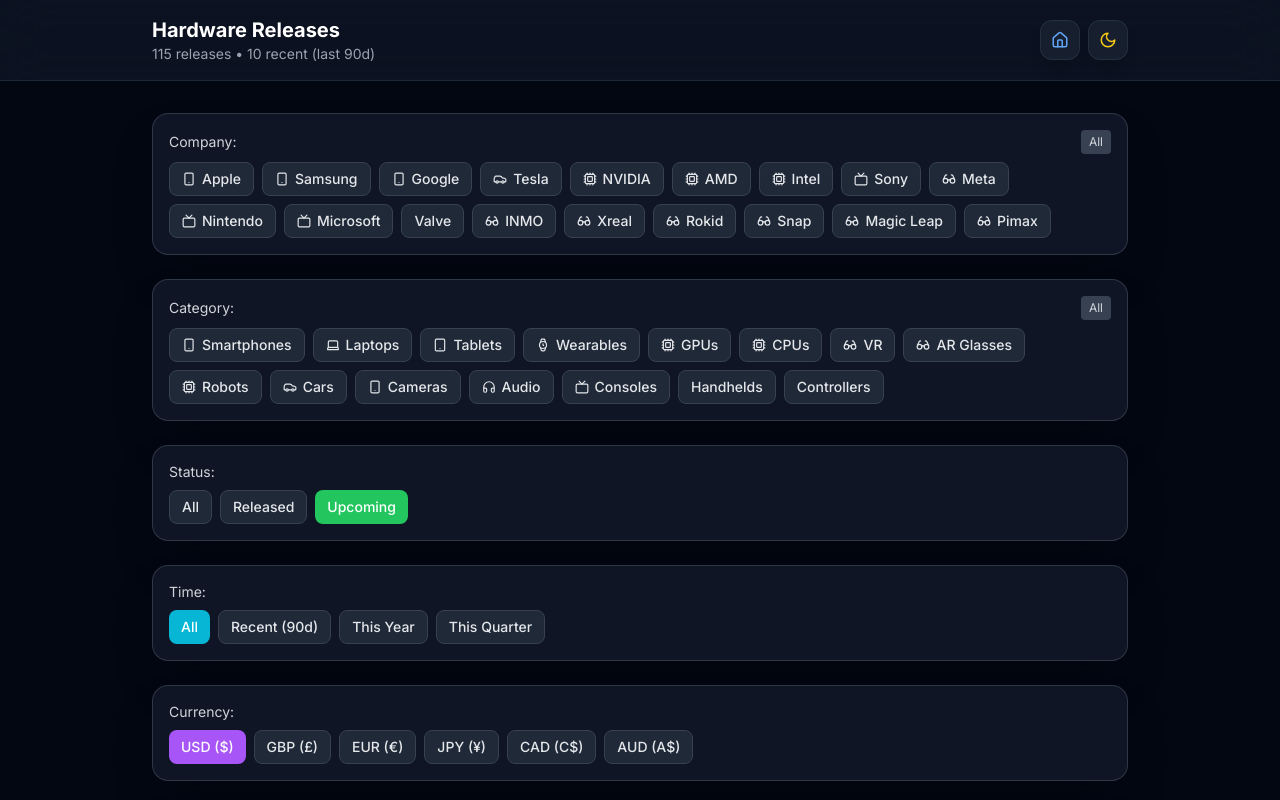
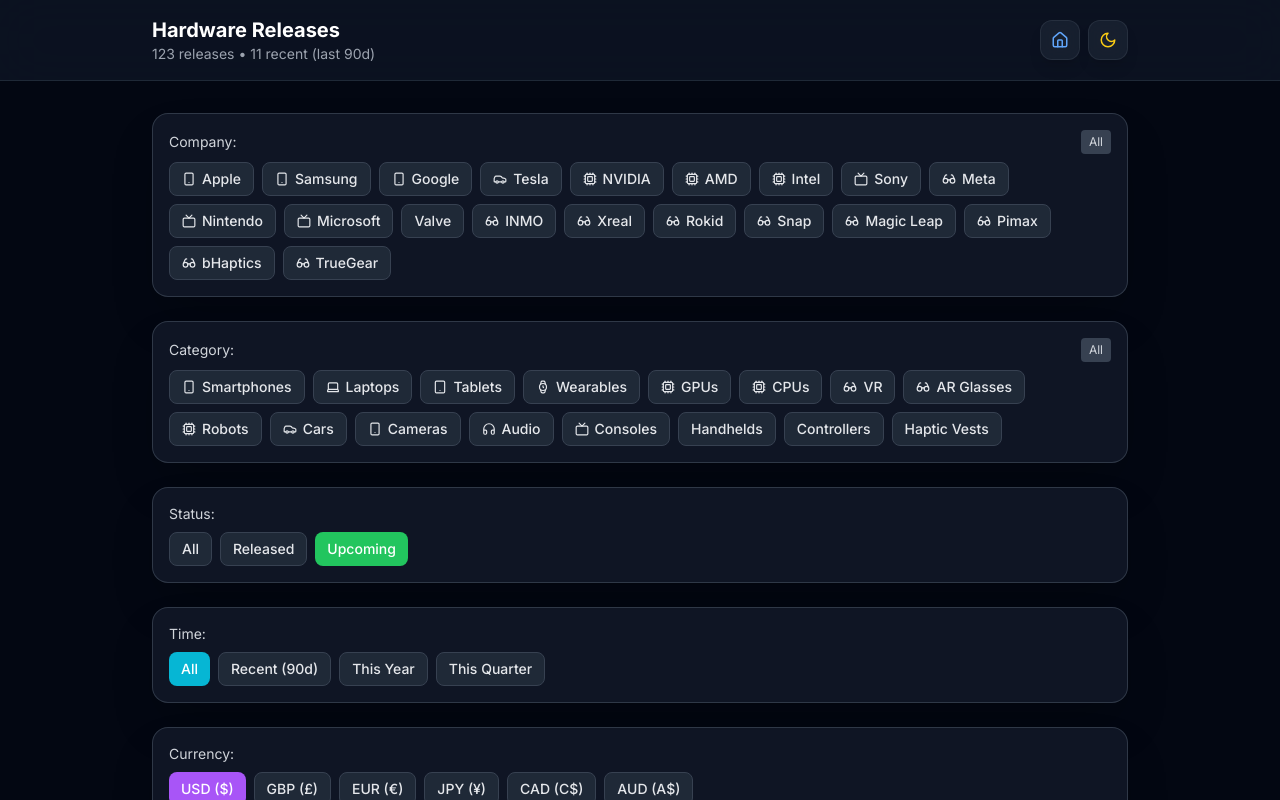
Before and after one commit to benjaminjob1/hardware-releases-dashboard, a Next.js app: page / in a window 1280 px wide. Shown: the top 800 px of the page. Built offline with nearby package versions, Linux system fonts and the light colour scheme.

Commit message:
Add bHaptics and TrueGear haptic vests

```diff
--- a/src/app/page.tsx
+++ b/src/app/page.tsx
@@ -49,6 +49,8 @@
   { id: 'snap', label: 'Snap' },
   { id: 'magic-leap', label: 'Magic Leap' },
   { id: 'pimax', label: 'Pimax' },
+  { id: 'bhaptics', label: 'bHaptics' },
+  { id: 'truegear', label: 'TrueGear' },
 ];
 
 const allTypes = [
@@ -68,6 +70,7 @@
   { id: 'console', label: 'Consoles' },
   { id: 'handheld', label: 'Handhelds' },
   { id: 'controller', label: 'Controllers' },
+  { id: 'haptic', label: 'Haptic Vests' },
 ];
 
 const categoryIcons: Record<string, React.ReactNode> = {
@@ -88,6 +91,8 @@
   snap: <Glasses size={14} />,
   'magic-leap': <Glasses size={14} />,
   pimax: <Glasses size={14} />,
+  bhaptics: <Glasses size={14} />,
+  truegear: <Glasses size={14} />,
 };
 
 const typeIcons: Record<string, React.ReactNode> = {
@@ -458,6 +463,58 @@
       { label: 'Pimax Store', url: 'https://pimax.com/products/pimax-crystal', type: 'official' },
     ],
     specs: { 'Resolution': '2880x2880 per eye', 'FOV': '105° HFOV', 'PPD': '35 PPD', 'Refresh': '72/90/120Hz', 'Panel': 'QLED', 'Eye Tracking': 'Tobii', 'Tracking': 'Lighthouse or Inside-Out' }
+  },
+
+  // bHaptics Haptic Vests
+  { id: 'bh1', name: 'bHaptics TactSuit X40', description: 'Flagship full-body haptic vest with 40 motors', date: '2024', dateObj: new Date('2024-06-01'), status: 'Released', confirmationLevel: 'official', category: 'bhaptics', type: 'haptic', priceRange: '$1,299-1,499',
+    sources: [
+      { label: 'bHaptics', url: 'https://www.bhaptics.com/', type: 'official' },
+    ],
+    specs: { 'Motors': '40', 'Compatibility': 'PCVR, Meta Quest', 'Wireless': 'Yes', 'Weight': '~2.5kg', 'Games': '250+' }
+  },
+  { id: 'bh2', name: 'bHaptics TactSuit X16', description: 'Lightweight haptic vest with 16 motors', date: '2024', dateObj: new Date('2024-06-01'), status: 'Released', confirmationLevel: 'official', category: 'bhaptics', type: 'haptic', priceRange: '$499-699',
+    sources: [
+      { label: 'bHaptics', url: 'https://www.bhaptics.com/', type: 'official' },
+    ],
+    specs: { 'Motors': '16', 'Compatibility': 'PCVR, Meta Quest', 'Wireless': 'Yes', 'Weight': '~1.1kg', 'Games': '250+' }
+  },
+  { id: 'bh3', name: 'bHaptics TactSuit Pro', description: 'Pro haptic vest with 32 motors, adjustable fit', date: '2023', dateObj: new Date('2023-03-01'), status: 'Released', confirmationLevel: 'official', category: 'bhaptics', type: 'haptic', priceRange: '$799-999',
+    sources: [
+      { label: 'bHaptics', url: 'https://www.bhaptics.com/', type: 'official' },
+    ],
+    specs: { 'Motors': '32', 'Compatibility': 'PCVR, Meta Quest', 'Wireless': 'Yes', 'Fit': 'Adjustable', 'Games': '250+' }
+  },
+  { id: 'bh4', name: 'bHaptics TactSuit Air', description: 'Ultra-light haptic vest for casual use', date: '2023', dateObj: new Date('2023-03-01'), status: 'Released', confirmationLevel: 'official', category: 'bhaptics', type: 'haptic', priceRange: '$399-499',
+    sources: [
+      { label: 'bHaptics', url: 'https://www.bhaptics.com/', type: 'official' },
+    ],
+    specs: { 'Motors': '16', 'Compatibility': 'PCVR, Meta Quest', 'Wireless': 'Yes', 'Weight': '~1kg', 'Games': '250+' }
+  },
+  { id: 'bh5', name: 'bHaptics TactGlove', description: 'Haptic gloves for hand feedback', date: '2026', dateObj: new Date('2026-01-01'), status: 'Upcoming', confirmationLevel: 'official', category: 'bhaptics', type: 'haptic', priceRange: '$299-399',
+    sources: [
+      { label: 'bHaptics CES 2026', url: 'https://www.newsdirectory3.com/bhaptics-tactsuit-tactglove-ces-2026-innovation/', type: 'rumor' },
+    ],
+    specs: { 'Haptic Points': 'Per finger', 'Compatibility': 'PCVR, Meta Quest', 'Wireless': 'Yes' }
+  },
+
+  // TrueGear Haptic Vests
+  { id: 'tg1', name: 'TrueGear ME02', description: 'Budget haptic suit with 40 feedback points, EMS technology', date: 'Nov 2024', dateObj: new Date('2024-11-01'), status: 'Released', confirmationLevel: 'official', category: 'truegear', type: 'haptic', priceRange: '$299-399',
+    sources: [
+      { label: 'TrueGear', url: 'https://truegearhaptic.com/', type: 'official' },
+    ],
+    specs: { 'Feedback Points': '40', 'Technology': 'EMS', 'Compatibility': 'Quest 3, SteamVR', 'Wireless': 'Yes' }
+  },
+  { id: 'tg2', name: 'TrueGear ME01', description: 'Entry-level haptic vest with 40 feedback points', date: '2024', dateObj: new Date('2024-06-01'), status: 'Released', confirmationLevel: 'official', category: 'truegear', type: 'haptic', priceRange: '$199-299',
+    sources: [
+      { label: 'TrueGear', url: 'https://vrtruegear.com/', type: 'official' },
+    ],
+    specs: { 'Feedback Points': '40', 'Technology': 'EMS', 'Compatibility': 'PCVR, Quest', 'Wireless': 'Yes' }
+  },
+  { id: 'tg3', name: 'TrueGear StrikeArm', description: 'Haptic arm bands for strike feedback', date: '2025', dateObj: new Date('2025-03-01'), status: 'Released', confirmationLevel: 'official', category: 'truegear', type: 'haptic', priceRange: '$99-149',
+    sources: [
+      { label: 'TrueGear', url: 'https://truegearhaptic.com/', type: 'official' },
+    ],
+    specs: { 'Haptic Points': 'Arm coverage', 'Technology': 'EMS', 'Compatibility': 'PCVR' }
   },
 ];
 
```
